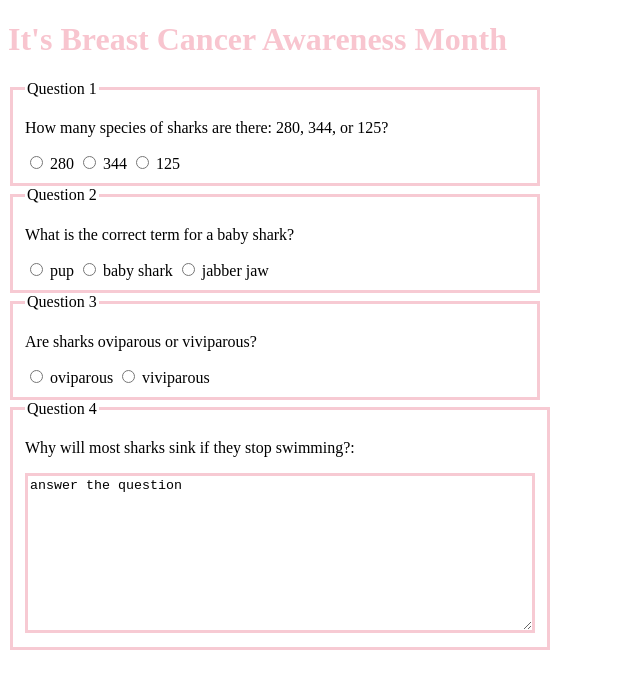
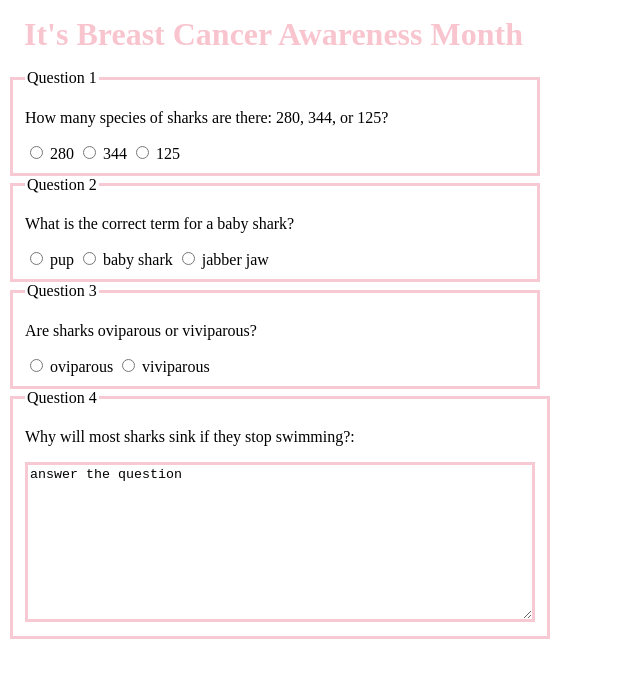
Before and after one commit to Janhairis/more-forms, a plain HTML site: page sharks.html in a window 1280 px wide. Shown: the whole page, without its empty margins (0-640 px from the left). Drawn offline with Linux system fonts and the light colour scheme.

Commit message:
Update sharks.css

```diff
--- a/sharks.css
+++ b/sharks.css
@@ -1,4 +1,5 @@
 h1 {
+    margin: .5em;
     color: #F8C5CF
 }
 fieldset {
```
